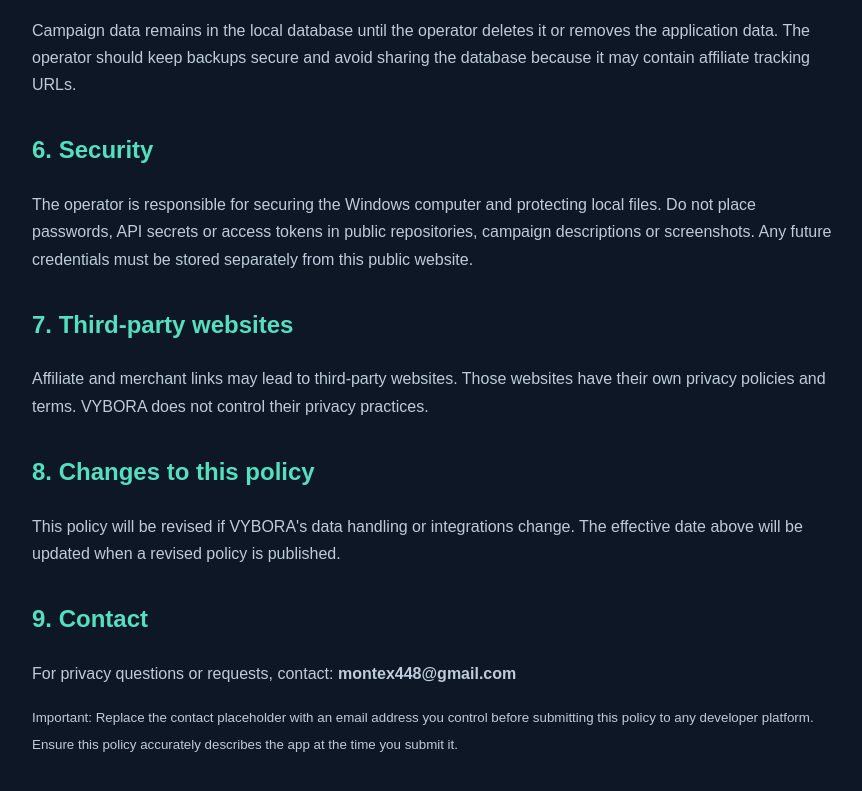
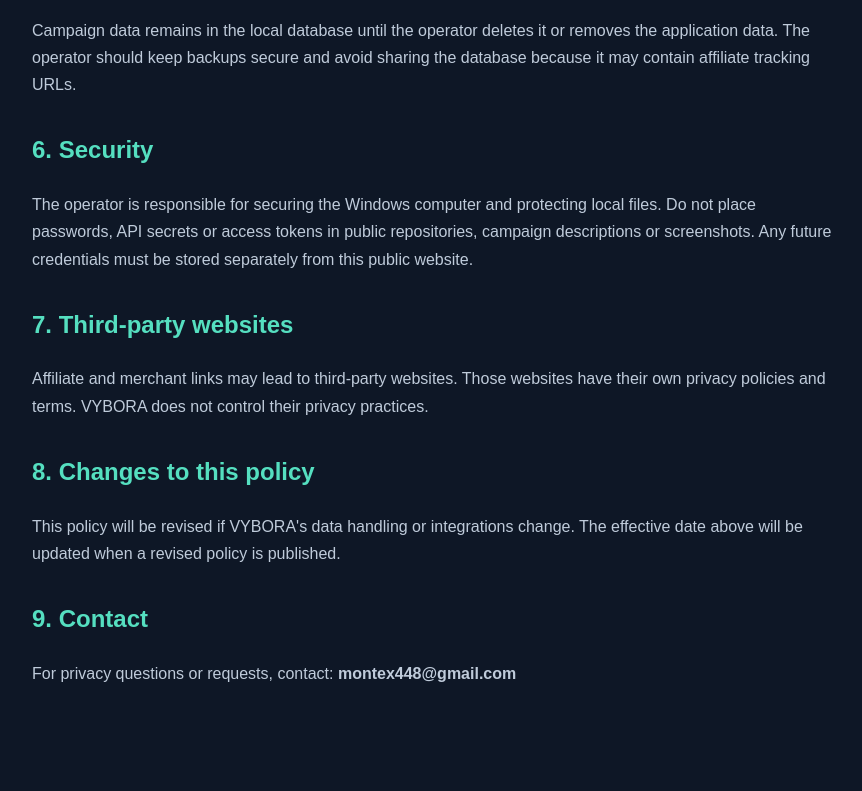
Before and after one commit to vybora-studio/vybora-studio.github.io, a plain HTML site: page privacy.html in a window 1280 px wide. Shown: the part 1259-2050 px from the top of the page, without its empty margins (207-1069 px from the left). After the commit the page ends 2016 px from the top, so only its background shows below. Drawn offline with Linux system fonts and the light colour scheme.

Commit message:
Add files via upload

```diff
--- a/privacy.html
+++ b/privacy.html
@@ -32,5 +32,3 @@ main{max-width:850px;margin:0 auto;padding:54px 24px}h1{font-size:2.6rem;line-he
 <p>This policy will be revised if VYBORA's data handling or integrations change. The effective date above will be updated when a revised policy is published.</p>
 <h2>9. Contact</h2>
 <p>For privacy questions or requests, contact: <strong>montex448@gmail.com</strong></p>
-<p><small>Important: Replace the contact placeholder with an email address you control before submitting this policy to any developer platform. Ensure this policy accurately describes the app at the time you submit it.</small></p>
-</main></body></html>
```
